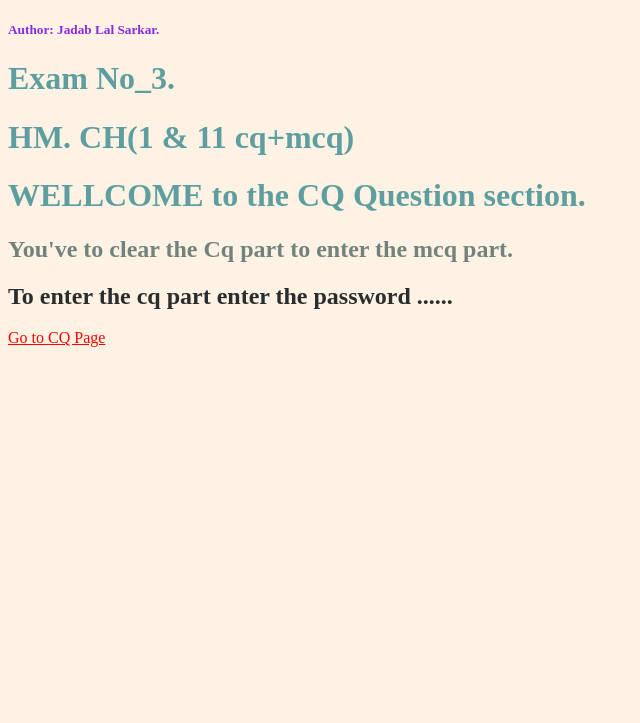
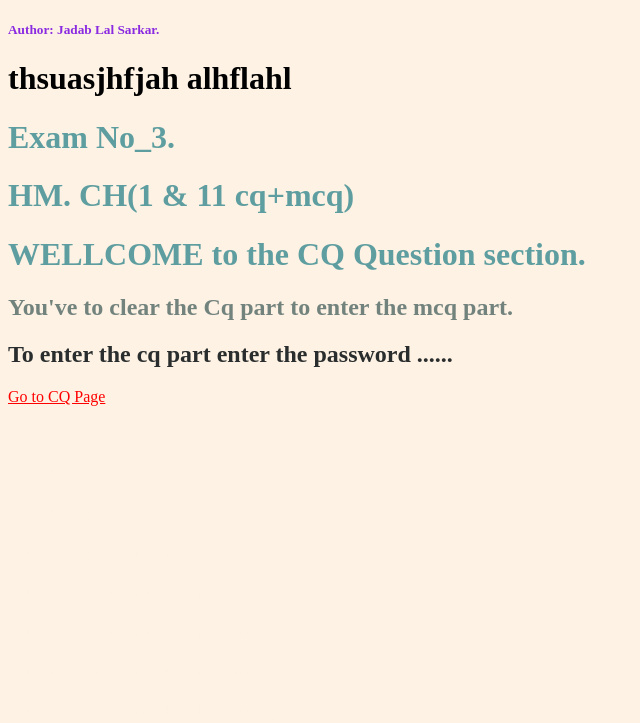
Before and after one commit to jadab691/jadab691.github.io, a plain HTML site: page index.html in a window 1280 px wide. Shown: the whole page, without its empty margins (0-640 px from the left). Drawn offline with Linux system fonts and the light colour scheme.

Commit message:
Update index.html

```diff
--- a/index.html
+++ b/index.html
@@ -10,6 +10,7 @@
     <h5>
         Author: Jadab Lal Sarkar.
     </h5>
+    <h1> thsuasjhfjah alhflahl</h1>
     <h1 style="color: cadetblue;">Exam No_3.</h1>
     <h1 style="color: cadetblue;">HM. CH(1 & 11 cq+mcq)</h1>
     <h1 style="color: cadetblue;">WELLCOME to the CQ Question section.</h1>
```
